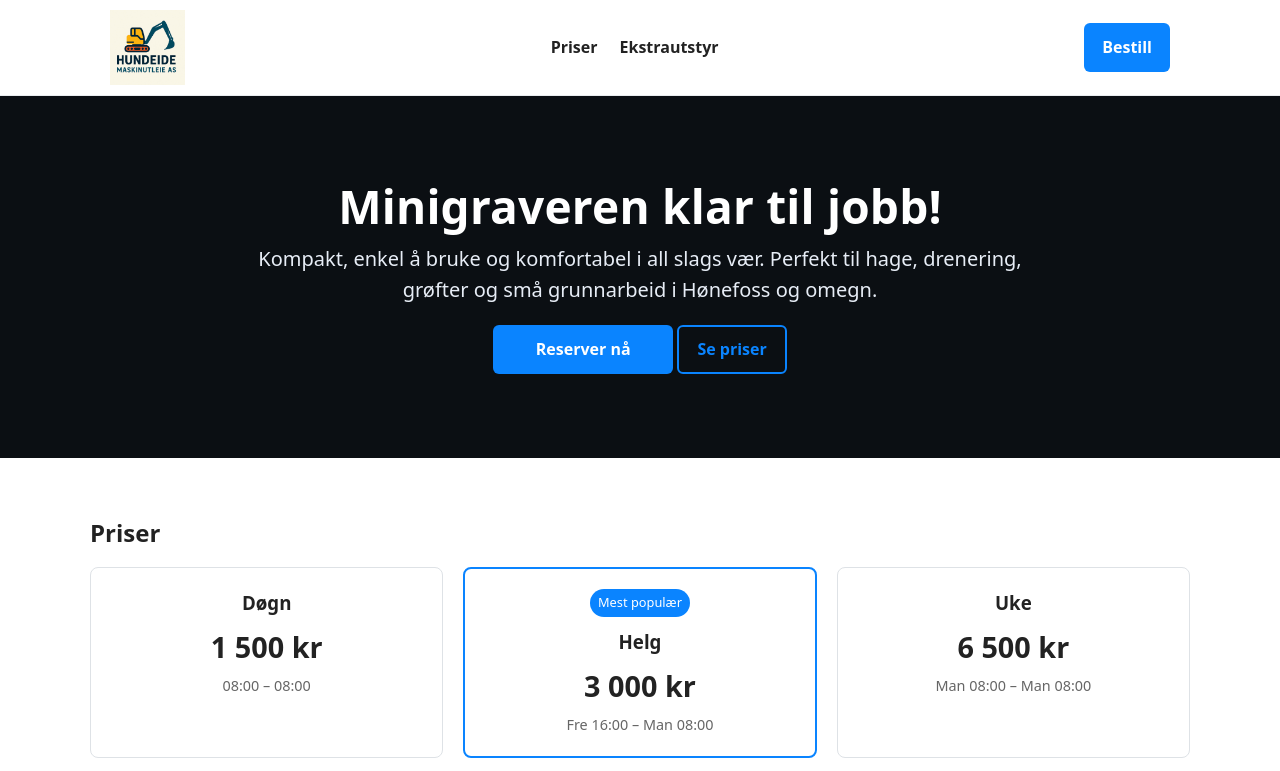
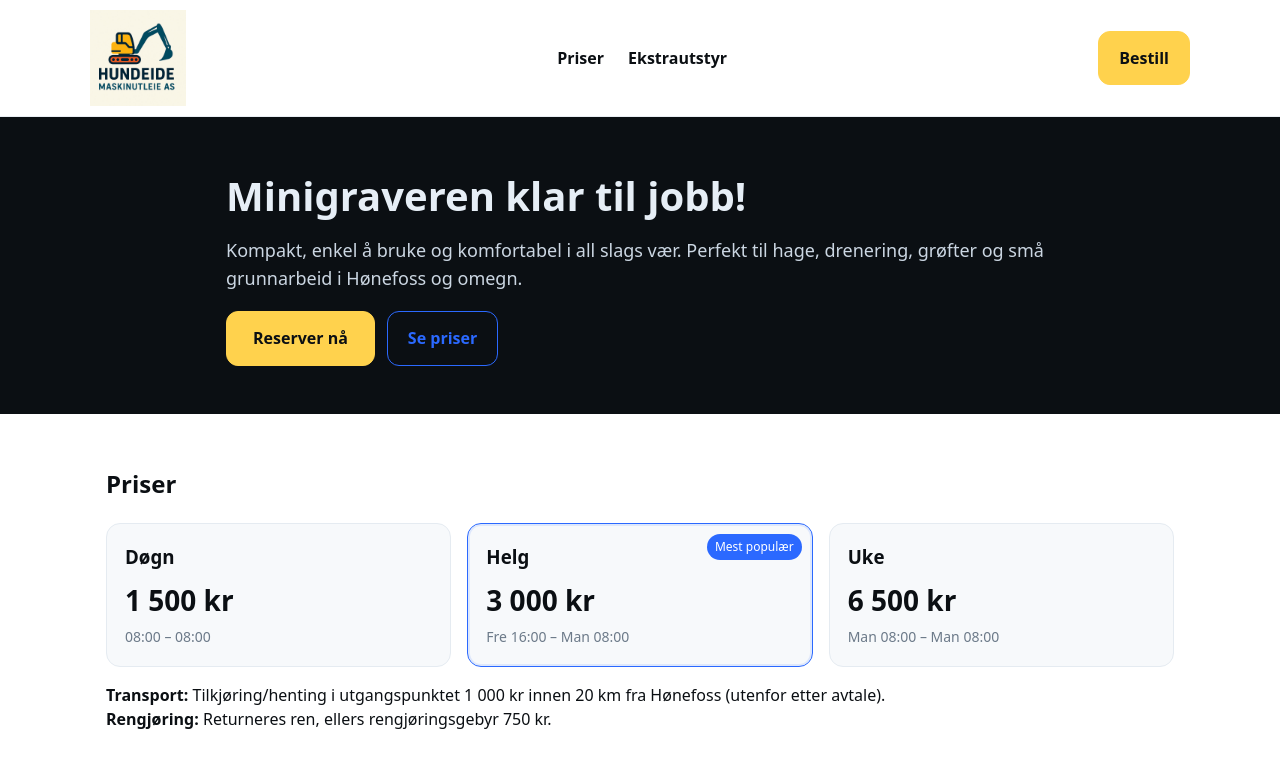
Before and after one commit to matshundeide-lang/Maskinutleie, a plain HTML site: page index.html in a window 1280 px wide. Shown: the top 771 px of the page. Drawn offline with Linux system fonts and the light colour scheme.

Commit message:
Update style.css

```diff
--- a/style.css
+++ b/style.css
@@ -1,264 +1,87 @@
-/* ================================
-   BASIS / VARIABLER
-================================== */
-:root{
-  --bg: #ffffff;
-  --text: #222;
-  --muted: #666;
-  --line: #e9ecef;
+/* ========== Reset & base ========== */
+* { box-sizing: border-box; }
+html,body { margin:0; padding:0; }
+body {
+  font-family: system-ui, -apple-system, Segoe UI, Roboto, Arial, sans-serif;
+  color:#0b0f13;
+  background:#ffffff;
+  line-height:1.55;
+}
+a { color:#0b5dd9; text-decoration:none; }
+a:hover { text-decoration:underline; }
+img { max-width:100%; display:block; }
 
-  --brand: #0a84ff;       /* primær blå */
-  --brand-dark:#0056b3;
-  --accent:#0a84ff;       /* link-aksent i footer */
-  --hero-bg:#0b0f13;      /* mørk hero-bakgrunn */
-  --hero-fg:#ffffff;
-  --card-bg:#fff;
-  --card-border:#dee2e6;
-  --notice-bg:#f6f7f9;
+/* ========== Layout helpers ========== */
+.container { width:100%; max-width:1100px; margin:0 auto; padding:0 16px; }
+.section { padding:32px 0; }
 
-  --radius: 8px;
-  --container: 1100px;
+.nowrap { white-space:nowrap; }
+
+/* ========== Header ========== */
+.site-header { background:#fff; border-bottom:1px solid #e9eef3; position:sticky; top:0; z-index:10; }
+.navbar { display:flex; align-items:center; justify-content:space-between; gap:16px; padding:10px 0; }
+.brand__logo { width:96px; height:auto; }
+.nav-links { display:flex; gap:24px; list-style:none; margin:0; padding:0; }
+.nav-links a { color:#0b0f13; font-weight:600; }
+
+/* Buttons */
+.btn-primary, .btn-ghost {
+  display:inline-block; font-weight:700; border-radius:12px; padding:14px 20px; border:1px solid transparent;
+}
+.btn-primary { background:#ffd24d; border-color:#ffd24d; color:#0b0f13; }
+.btn-primary:hover { filter:brightness(0.95); text-decoration:none; }
+.btn-ghost { background:transparent; border-color:#2b69ff; color:#2b69ff; }
+.btn-ghost:hover { background:rgba(43,105,255,0.08); text-decoration:none; }
+.btn-wide { padding-left:26px; padding-right:26px; }
+
+/* ========== Hero (mørk) ========== */
+.hero { background:#0b0f13; color:#e6eef6; padding:48px 0; }
+.hero__inner { max-width:860px; }
+.hero h1 { font-size:32px; margin:0 0 10px; }
+.lead { color:#cbd6e2; font-size:18px; margin:0 0 18px; }
+.hero__cta { display:flex; gap:12px; align-items:center; }
+
+/* ========== Cards / priser ========== */
+.cards {
+  display:grid; gap:16px;
+  grid-template-columns:1fr;
+}
+.card {
+  background:#f7f9fb; border:1px solid #e5ebf1; border-radius:14px;
+  padding:18px;
+}
+.card h3 { margin:0 0 6px; }
+.card-price { font-size:28px; font-weight:800; margin:8px 0 4px; }
+.small { color:#6c7a89; font-size:14px; }
+.featured { position:relative; border-color:#2b69ff; box-shadow:0 0 0 2px rgba(43,105,255,0.12) inset; }
+.badge {
+  position:absolute; top:10px; right:10px;
+  background:#2b69ff; color:#fff; font-size:12px; padding:4px 8px; border-radius:999px;
 }
 
-/* Reset-ish */
-*{box-sizing:border-box}
-html,body{margin:0;padding:0}
-img{max-width:100%;height:auto;display:block}
+/* ========== Bullets (ekstrautstyr) ========== */
+.bullets { margin:8px 0 0; padding-left:18px; }
+.bullets li { margin:8px 0; }
 
-/* Tekst */
-body{
-  background:var(--bg);
-  color:var(--text);
-  font:16px/1.55 system-ui,-apple-system,Segoe UI,Roboto,Ubuntu,Cantarell,Noto Sans,"Helvetica Neue",Arial,"Apple Color Emoji","Segoe UI Emoji","Segoe UI Symbol";
+/* ========== Form ========== */
+form { background:#0f1217; color:#e6eef6; border:1px solid #1b2027; border-radius:16px; padding:18px; }
+form label { display:block; margin:12px 0; }
+input, select, textarea {
+  width:100%; padding:12px 14px; border-radius:10px;
+  border:1px solid #2a313b; background:#0b0f13; color:#e6eef6;
 }
+select[multiple] { min-height:48px; }
+.checkline { display:flex; align-items:center; gap:10px; margin:14px 0 6px; }
+.checklabel a { color:#ffd24d; font-weight:700; }
+.dim { color:#9fb0bf; }
 
-/* Lenker */
-a{color:inherit;text-decoration:none}
-a:hover{text-decoration:underline}
+/* ========== Footer ========== */
+.site-footer { border-top:1px solid #e9eef3; background:#fff; }
+.footer-grid { display:flex; align-items:flex-start; justify-content:space-between; gap:24px; padding:18px 0; }
+.footer-contacts .accent { color:#d4a600; font-weight:700; }
 
-/* Knappestiler */
-.btn-primary{
-  display:inline-block;
-  background:var(--brand);
-  color:#fff;
-  padding:12px 18px;
-  border-radius:6px;
-  font-weight:600;
-  text-decoration:none;
-  transition:.15s ease-in-out;
+/* ========== Responsive ========== */
+@media (min-width: 800px){
+  .hero h1 { font-size:40px; }
+  .cards { grid-template-columns: repeat(3, 1fr); }
 }
-.btn-primary:hover{background:var(--brand-dark);text-decoration:none}
-.btn-ghost{
-  display:inline-block;
-  border:2px solid var(--brand);
-  color:var(--brand);
-  padding:10px 18px;
-  border-radius:6px;
-  font-weight:600;
-  text-decoration:none;
-  transition:.15s ease-in-out;
-}
-.btn-ghost:hover{background:var(--brand);color:#fff;text-decoration:none}
-.btn-wide{min-width:180px;text-align:center}
-
-/* Små hjelpetekster */
-.small{font-size:.9rem}
-.dim{color:var(--muted)}
-.notice{
-  background:var(--notice-bg);
-  border:1px solid var(--line);
-  border-radius:var(--radius);
-  padding:14px 16px;
-}
-
-/* Seksjonsramme */
-.section{
-  padding:56px 20px;
-}
-.section > .container,
-.navbar,
-.footer-grid,
-.hero-inner{
-  max-width:var(--container);
-  margin:0 auto;
-}
-
-/* ================================
-   HEADER / NAV
-================================== */
-.site-header{
-  background:#fff;
-  border-bottom:1px solid var(--line);
-  position:sticky;
-  top:0;
-  z-index:50;
-}
-.navbar{
-  display:flex;
-  align-items:center;
-  justify-content:space-between;
-  gap:16px;
-  padding:10px 20px;
-}
-.navbar .brand img{
-  height:75px;            /* økt logohøyde */
-  width:auto;
-  object-fit:contain;
-}
-.nav-links{
-  list-style:none;
-  display:flex;
-  align-items:center;
-  gap:22px;
-  margin:0;padding:0;
-}
-.nav-links a{font-weight:700}
-@media (max-width:720px){
-  .nav-links{display:none}       /* enkel mobilmeny (skjult) */
-}
-
-/* ================================
-   HERO
-================================== */
-.hero{
-  background:linear-gradient(0deg, rgba(11,15,19,.85), rgba(11,15,19,.85)), var(--hero-bg);
-  color:var(--hero-fg);
-  text-align:center;
-  padding:84px 20px;
-}
-.hero h1{
-  margin:0 0 10px;
-  font-size:clamp(28px, 4vw + 6px, 46px);
-  line-height:1.15;
-  letter-spacing:.2px;
-}
-.hero .lead{
-  font-size:clamp(16px, 1.2vw + 12px, 20px);
-  margin:0 auto 20px;
-  max-width:820px;
-  color:#e7edf6;
-}
-.hero-cta{
-  display:flex;justify-content:center;gap:12px;flex-wrap:wrap;
-}
-
-/* ================================
-   PRIS-KORT
-================================== */
-.cards{
-  display:grid;
-  grid-template-columns:repeat(3,1fr);
-  gap:20px;
-}
-@media (max-width:980px){ .cards{grid-template-columns:repeat(2,1fr)} }
-@media (max-width:640px){ .cards{grid-template-columns:1fr} }
-
-.card{
-  background:var(--card-bg);
-  border:1px solid var(--card-border);
-  border-radius:var(--radius);
-  padding:20px;
-  text-align:center;
-}
-.card h3{margin:0 0 8px}
-.card-price{
-  font-size:1.8rem;
-  font-weight:800;
-  margin:.25rem 0 .35rem;
-}
-.card .small{color:var(--muted)}
-.card.featured{border:2px solid var(--brand)}
-.badge{
-  display:inline-block;
-  background:var(--brand);
-  color:#fff;
-  font-size:.8rem;
-  padding:4px 8px;
-  border-radius:999px;
-  margin-bottom:10px;
-}
-
-/* ================================
-   EKSTRAUTSTYR-LISTE
-================================== */
-#ekstrautstyr .bullets{
-  list-style:disc;
-  padding-left:22px;
-  margin:0;
-}
-#ekstrautstyr .bullets li{
-  margin:8px 0;
-}
-
-/* ================================
-   SKJEMA
-================================== */
-form{
-  display:grid;
-  gap:14px;
-  max-width:720px;
-}
-label{
-  display:grid;
-  gap:6px;
-  font-weight:600;
-}
-input,select,textarea{
-  padding:12px 12px;
-  border:1px solid #cfd4da;
-  border-radius:6px;
-  font-size:16px;
-  outline:none;
-  transition:border-color .12s ease-in-out, box-shadow .12s;
-  background:#fff;
-}
-input:focus,select:focus,textarea:focus{
-  border-color:var(--brand);
-  box-shadow:0 0 0 3px rgba(10,132,255,.15);
-}
-textarea{min-height:140px;resize:vertical}
-
-.checkline{
-  display:flex;
-  align-items:flex-start;
-  gap:10px;
-}
-.checkline input[type="checkbox"]{
-  width:20px;height:20px;margin-top:2px;
-}
-.checklabel a{color:var(--brand);font-weight:700}
-.checklabel a:hover{text-decoration:underline}
-
-/* ================================
-   FOOTER
-================================== */
-.site-footer{
-  background:#f7f8fa;
-  border-top:1px solid var(--line);
-  padding:24px 20px;
-  color:#2a2f36;
-}
-.footer-grid{
-  display:flex;
-  justify-content:space-between;
-  align-items:flex-start;
-  gap:24px;
-}
-.footer-brand{max-width:520px}
-.footer-contacts a.accent{
-  color:var(--accent);
-  font-weight:800;
-  text-decoration:none;
-}
-.footer-contacts a.accent:hover{text-decoration:underline}
-@media (max-width:720px){
-  .footer-grid{flex-direction:column;gap:16px}
-}
-
-/* ================================
-   SMÅ JUSTERINGER
-================================== */
-h2{margin:0 0 16px;font-size:clamp(22px,2.2vw+12px,30px)}
-h3{margin:0 0 6px}
-.container{max-width:var(--container);margin:0 auto}
-hr{border:none;border-top:1px solid var(--line);margin:20px 0}
```
